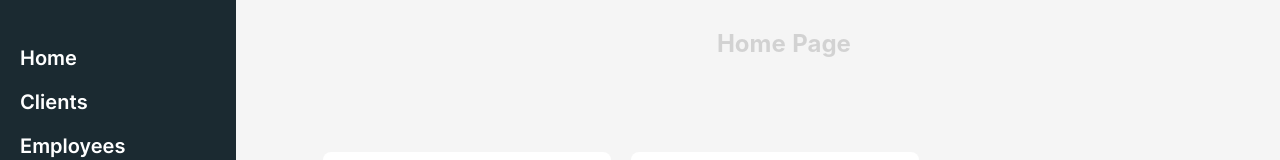
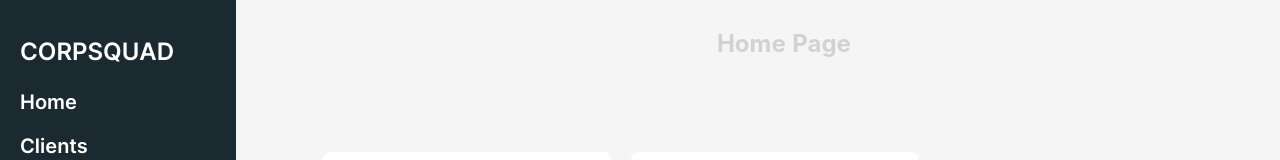
Before and after one commit to temlabs/consulting-dashboard, a React (Create React App) app: page / in a window 1280 px wide. Shown: the top 160 px of the page. Built offline with nearby package versions, Linux system fonts and the light colour scheme; no server answers.

Commit message:
Added CORPSQUAD to sidebar

```diff
--- a/src/components/Sidebar.tsx
+++ b/src/components/Sidebar.tsx
@@ -19,6 +19,8 @@
 
   return (
     <div className=" flex flex-col px-5 py-9 bg-primary-deep text-white font-inter font-bold w-60 h-screen top-0 sticky">
+      <h1 className=" text-2xl text-white font-semibold ">CORPSQUAD</h1>
+
       {links.map((l) => (
         <Link
           key={l.displayName}
```
